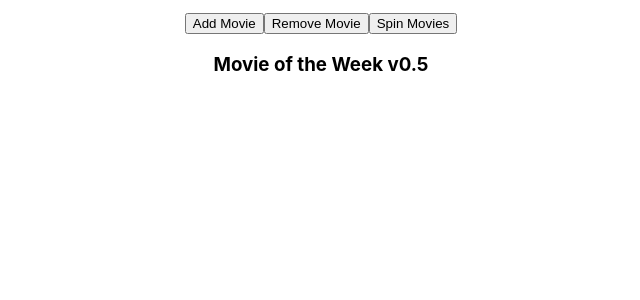
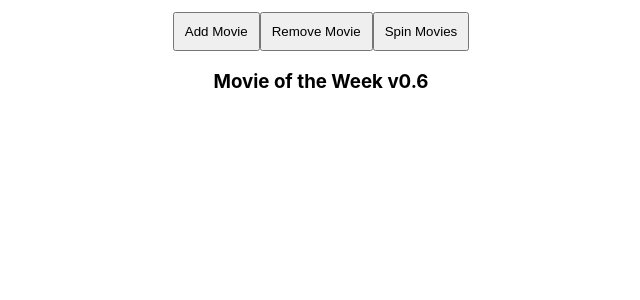
Before and after one commit to Ben8842/moviewheel, a React (Create React App) app: page / in a window 1280 px wide. Shown: the top 300 px of the page, without its empty margins (319-959 px from the left). Built offline with nearby package versions, Linux system fonts and the light colour scheme; no server answers.

Commit message:
updates with rotate

```diff
--- a/src/App.css
+++ b/src/App.css
@@ -7,8 +7,12 @@
   pointer-events: none;
 }
 
-div{
-  margin-top: .75em;
+div {
+  margin-top: 0.75em;
+}
+
+button {
+  padding: 10px;
 }
 
 .leftside {
--- a/src/App.js
+++ b/src/App.js
@@ -34,13 +34,28 @@ var interval = setInterval(function(){
 }, 2000);
 */
 
+  randomNumber(min, max) {
+    return Math.floor(Math.random() * (max - min)) + min;
+  }
+
   startRotate() {
     var timesRun = 0;
-    var interval = setInterval(this.rotationTime.bind(this), 300);
+    var rando = this.randomNumber(90, 180);
+    console.log("rando value is  " + rando);
+
+    var interval = setInterval(function () {
+      timesRun += 1;
+      if (timesRun === rando) {
+        clearInterval(interval);
+      }
+      this.rotationTime.bind(this);
+    }, 300);
+
+    /* var interval = setInterval(this.rotationTime.bind(this), 300);
     this.setState({ interval: interval });
     if (this.state.tracker === 25) {
       clearInterval(this.state.interval);
-    }
+    }*/
   }
 
   componentDidMount() {
@@ -57,15 +72,21 @@ var interval = setInterval(function(){
   }
 
   addFlag() {
-    this.setState({ addMovieFlag: true });
+    if (this.state.addMovieFlag === false) {
+      this.setState({ addMovieFlag: true });
+    } else this.setState({ addMovieFlag: false });
   }
 
   removeFlag() {
-    this.setState({ removeMovieFlag: true });
+    if (this.state.removeMovieFlag === false) {
+      this.setState({ removeMovieFlag: true });
+    } else this.setState({ removeMovieFlag: false });
   }
 
   spinMovie() {
-    this.setState({ spinFlag: true });
+    if (this.state.spinMovieFlag === false) {
+      this.setState({ spinMovieFlag: true });
+    } else this.setState({ spinMovieFlag: false });
   }
 
   rotationTime() {
@@ -389,7 +410,7 @@ var interval = setInterval(function(){
         <button onClick={() => this.addFlag()}>Add Movie</button>
         <button onClick={() => this.removeFlag()}>Remove Movie</button>
         <button onClick={() => this.spinMovie()}>Spin Movies</button>
-        <h3>Movie of the Week v0.5</h3>
+        <h3>Movie of the Week v0.6</h3>
         <div>
           <div>{addMovieFlag ? inputBoxAndButton : null}</div>
           <div>{spinFlag ? spinButtons : null}</div>
```
